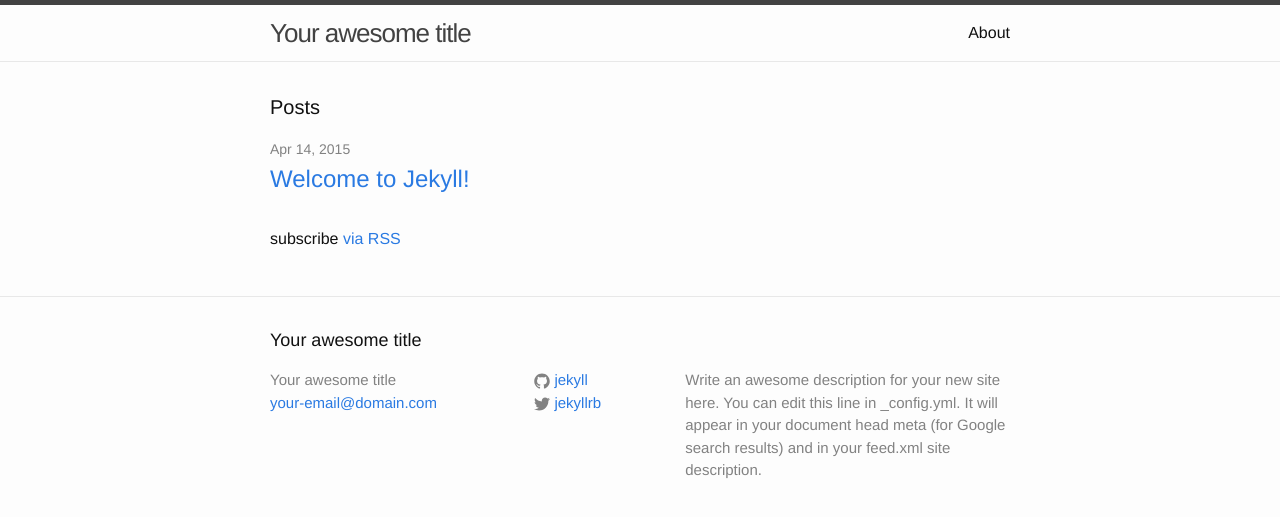
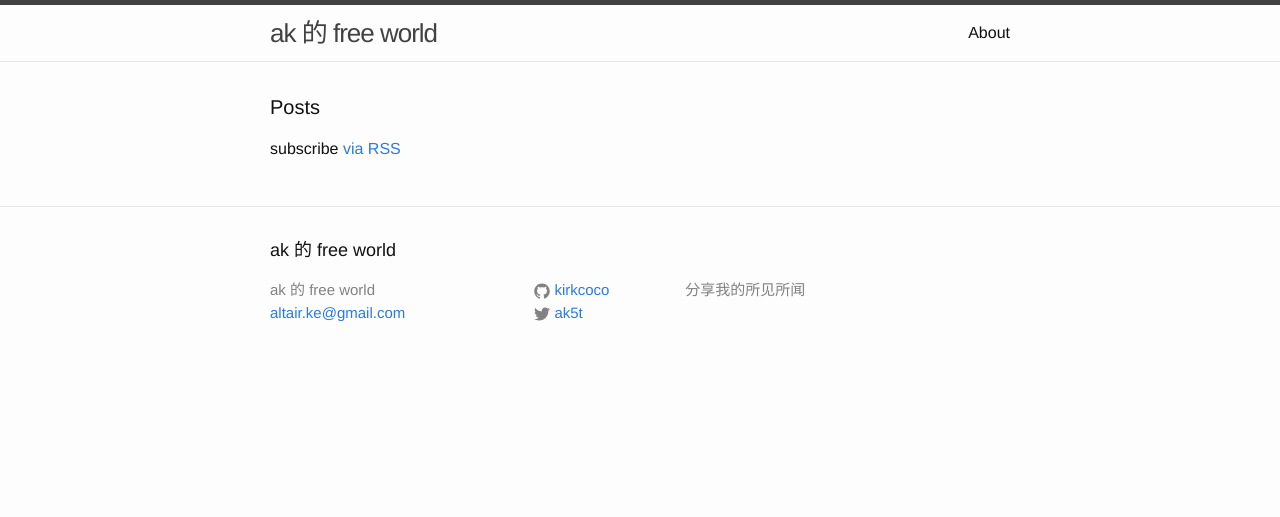
Before and after one commit to kirkcoco/kirkcoco.github.io, a Jekyll site: the page built from index.html, in a window 1280 px wide. Shown: the top 517 px of the page. Built offline with Jekyll 4.4.1, drawn with Linux system fonts in a browser that asks for light colours.

Commit message:
post hello world

```diff
--- a/_config.yml
+++ b/_config.yml
@@ -1,14 +1,12 @@
 # Site settings
-title: Your awesome title
-email: your-email@domain.com
+title: ak 的 free world
+email: altair.ke@gmail.com
 description: > # this means to ignore newlines until "baseurl:"
-  Write an awesome description for your new site here. You can edit this
-  line in _config.yml. It will appear in your document head meta (for
-  Google search results) and in your feed.xml site description.
+  分享我的所见所闻
 baseurl: "" # the subpath of your site, e.g. /blog/
-url: "http://yourdomain.com" # the base hostname & protocol for your site
-twitter_username: jekyllrb
-github_username:  jekyll
+url: "http://kirkcoco.github.io" # the base hostname & protocol for your site
+twitter_username: ak5t
+github_username:  kirkcoco
 
 # Build settings
 markdown: kramdown
```
Also changed, not shown: _posts/2015-04-14-welcome-to-jekyll.markdown (deleted, +0 -25 lines), 4 other files.
